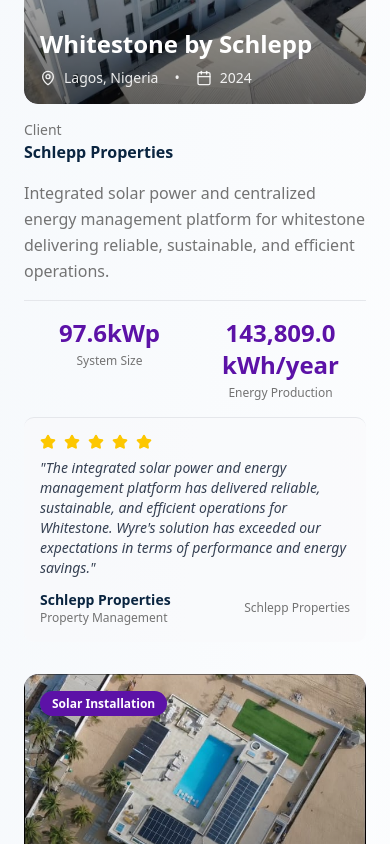
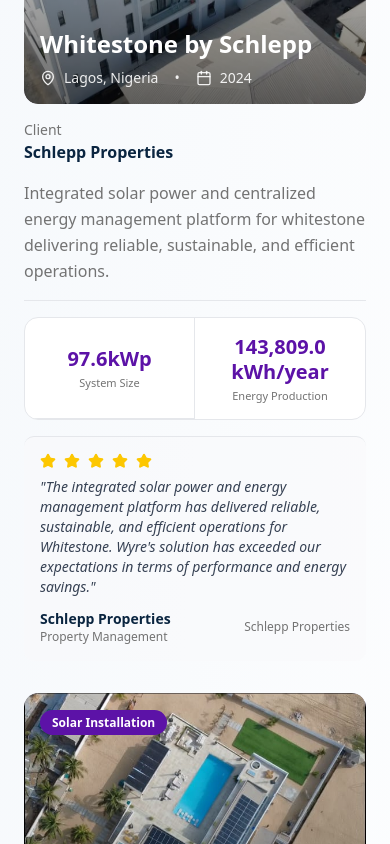
Before and after one commit to WYRE-ENERGIES/wyre-website, a React (Vite) app: page /projects in a window 390 px wide. Shown: the part 647-1491 px from the top of the page. Built offline with nearby package versions, Linux system fonts and the light colour scheme.

Commit message:
Update project details for Jads Wine Store to Arzeh Integrated ColdRoom, including title, client name, and review information. Refactor Projects component layout to enhance stats section responsiveness and alignment.

```diff
--- a/src/data/projects.ts
+++ b/src/data/projects.ts
@@ -254,22 +254,22 @@
   },
   {
     id: 5,
-    title: "Jads Wine Store",
+    title: "Arzeh Integrated ColdRoom",
     category: "Retail Solar & Energy Storage",
     description: "A hybrid solar and battery storage system for a Victoria Island wine retail outlet, delivering silent, climate-stable power for premium wines, refrigeration and showroom lighting.",
     image: "/img/jads.png",
     gallery: [
       "/img/jads.png"
     ],
-    client: "Jads Wine Store",
+    client: "Arzeh Integrated ColdRoom",
     clientLogo: "",
     location: "2B Isiola Oyekan Street, Victoria Island, Lagos",
     completionDate: "2025",
     fullDescription: "Wyre designed and installed a tailored solar and battery storage system for Jads, a wine retail outlet on Victoria Island, Lagos. The setup combines a rooftop solar array with a 20kVA hybrid inverter and 75kWh of lithium battery storage, giving the store stable, generator-free power around the clock. For a premium wine business, uninterrupted electricity is critical — wine refrigeration, climate control and ambient showroom lighting all depend on it — and this installation removes the store's exposure to Lagos's frequent grid outages while cutting reliance on noisy, polluting diesel.",
     review: {
-      name: "Jads Wine Store",
+      name: "Arzeh Integrated ColdRoom",
       role: "Store Management",
-      company: "Jads Wine Store, Victoria Island",
+      company: "Arzeh Integrated ColdRoom, Victoria Island",
       rating: 5,
       text: "Wyre delivered exactly what we needed: silent, reliable power for our store. Our wines stay perfectly chilled, our showroom always looks its best, and we no longer worry about generator noise or fuel costs disrupting the customer experience."
     },
--- a/src/pages/Projects.tsx
+++ b/src/pages/Projects.tsx
@@ -153,16 +153,39 @@
                     </p>
 
                     {/* Stats */}
-                    {project.stats && project.stats.length > 0 && (
-                      <div className="flex flex-wrap xl:gap-12 gap-8 max-md:grid max-md:grid-cols-2 md:justify-between px-4 pt-4 border-t border-gray-200">
-                        {project.stats.map((stat, idx) => (
-                          <div key={idx} className="text-center">
-                            <p className="text-2xl font-bold text-brandColor">{stat.value}</p>
-                            <p className="text-xs text-muted-foreground mt-1">{stat.label}</p>
+                    {project.stats && project.stats.length > 0 && (() => {
+                      const columns = Math.min(project.stats.length, 3)
+                      const remainder = project.stats.length % columns
+                      const lastRowSpan = remainder === 0 ? 1 : columns - remainder + 1
+                      return (
+                        <div className="pt-4 border-t border-gray-200">
+                          <div
+                            className="grid divide-x divide-y divide-gray-200 border border-gray-200 rounded-xl overflow-hidden bg-white"
+                            style={{
+                              gridTemplateColumns: `repeat(${columns}, minmax(0, 1fr))`,
+                            }}
+                          >
+                            {project.stats.map((stat, idx) => {
+                              const isLast = idx === project.stats!.length - 1
+                              return (
+                                <div
+                                  key={idx}
+                                  className="flex flex-col items-center justify-center text-center px-3 py-4 sm:px-4 sm:py-5"
+                                  style={isLast && lastRowSpan > 1 ? { gridColumn: `span ${lastRowSpan} / span ${lastRowSpan}` } : undefined}
+                                >
+                                  <p className="text-xl sm:text-2xl font-bold text-brandColor leading-tight">
+                                    {stat.value}
+                                  </p>
+                                  <p className="text-[11px] sm:text-xs text-muted-foreground mt-1 leading-snug">
+                                    {stat.label}
+                                  </p>
+                                </div>
+                              )
+                            })}
                           </div>
-                        ))}
-                      </div>
-                    )}
+                        </div>
+                      )
+                    })()}
 
                     {/* Customer Review */}
                     {project.review && (
```
